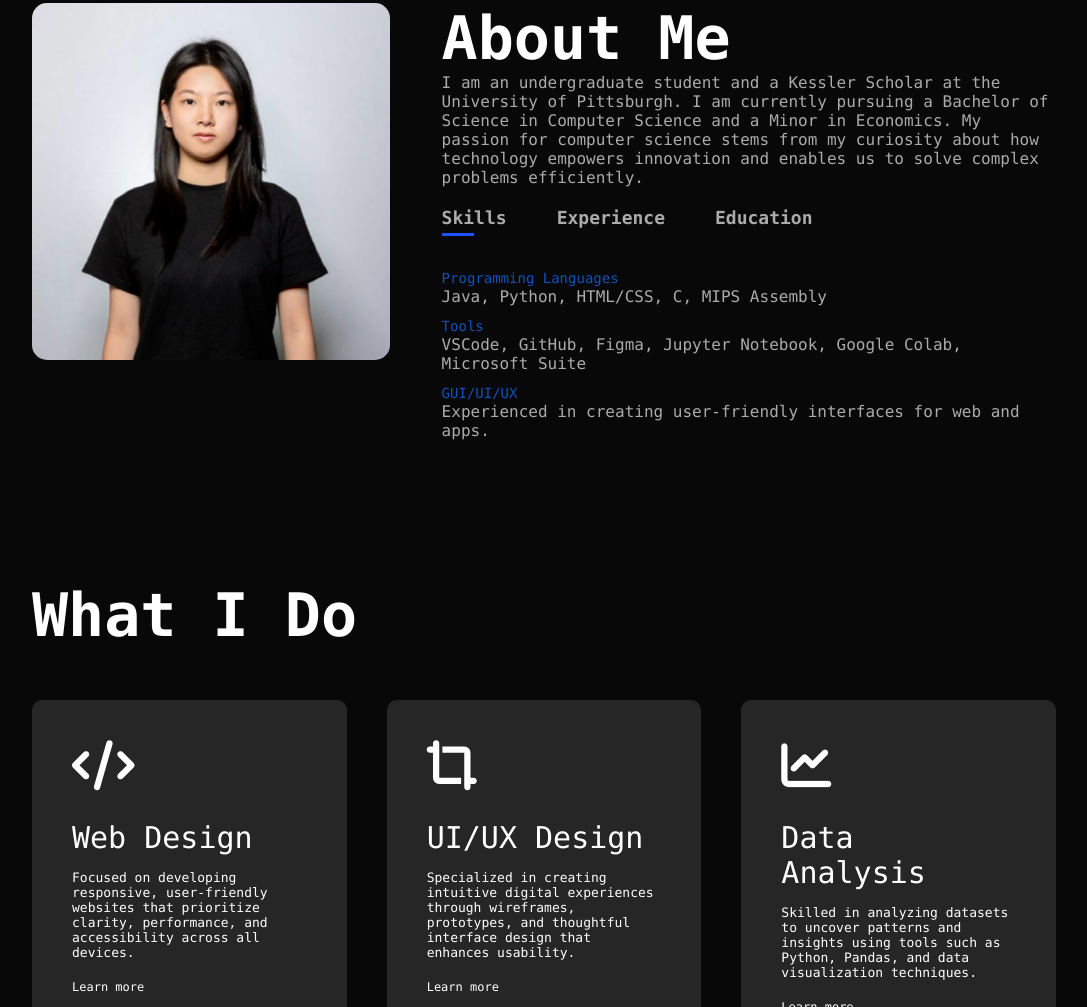
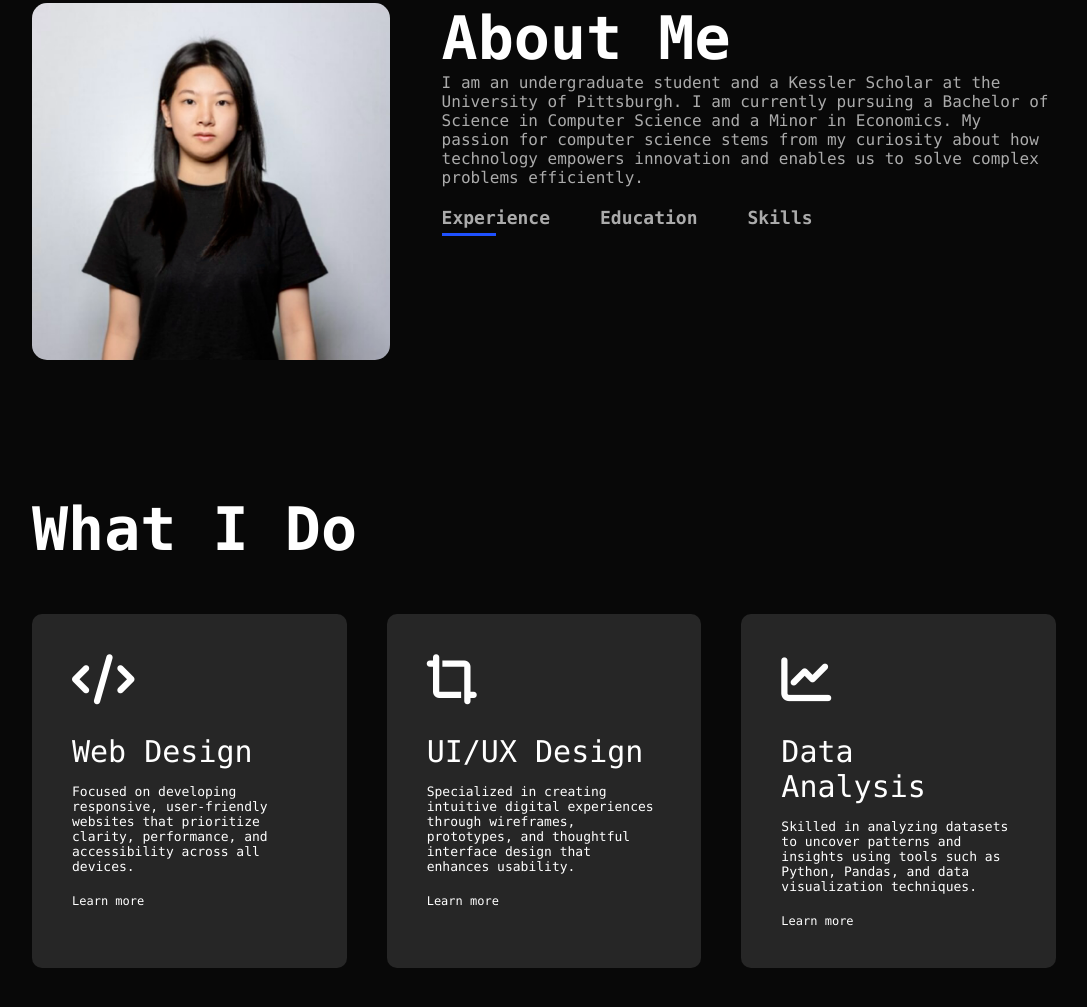
Before and after one commit to britneylu/britneylu, a plain HTML site: page index.html in a window 1280 px wide. Shown: the part 887-1894 px from the top of the page, without its empty margins (96-1183 px from the left). Drawn offline with Linux system fonts and the light colour scheme; a script that the page names is missing.

Commit message:
Update index.html

```diff
--- a/index.html
+++ b/index.html
@@ -45,11 +45,11 @@
                     <h1 class="sub-title">About Me</h1>
                     <p>I am an undergraduate student and a Kessler Scholar at the University of Pittsburgh. I am currently pursuing a Bachelor of Science in Computer Science and a Minor in Economics. My passion for computer science stems from my curiosity about how technology empowers innovation and enables us to solve complex problems efficiently.</p>
                     <div class="tab-titles">
-                        <p class="tab-links active-link" onclick="opentab('skills')">Skills</p>
-                        <p class="tab-links" onclick="opentab('experience')">Experience</p>
+                        <p class="tab-links active-link" onclick="opentab('experience')">Experience</p>
                         <p class="tab-links" onclick="opentab('education')">Education</p>
+                        <p class="tab-links" onclick="opentab('skills')">Skills</p>
                     </div>
-                    <div class="tab-contents" id="experience">
+                    <div class="tab-contents active -tab" id="experience">
                         <ul>
                             <li><span>June 2025 - August 2025</span><br>Information Technology Intern – Systems Development, AAA Club Alliance</li>
                             <li><span>September 2024 - Present</span><br>Undergraduate Research Assistant, University of Pittsburgh</li>
@@ -62,7 +62,7 @@
                             <li><span>August 2019 - June 2023</span><br>B.A., Central High School, Philadelphia</li>
                         </ul>
                     </div>
-                    <div class="tab-contents active-tab" id="skills">
+                    <div class="tab-contents" id="skills">
                         <ul>
                             <li><span>Programming Languages</span><br>Java, Python, HTML/CSS, C, MIPS Assembly</li>
                             <li><span>Tools</span><br>VSCode, GitHub, Figma, Jupyter Notebook, Google Colab, Microsoft Suite</li>
```
